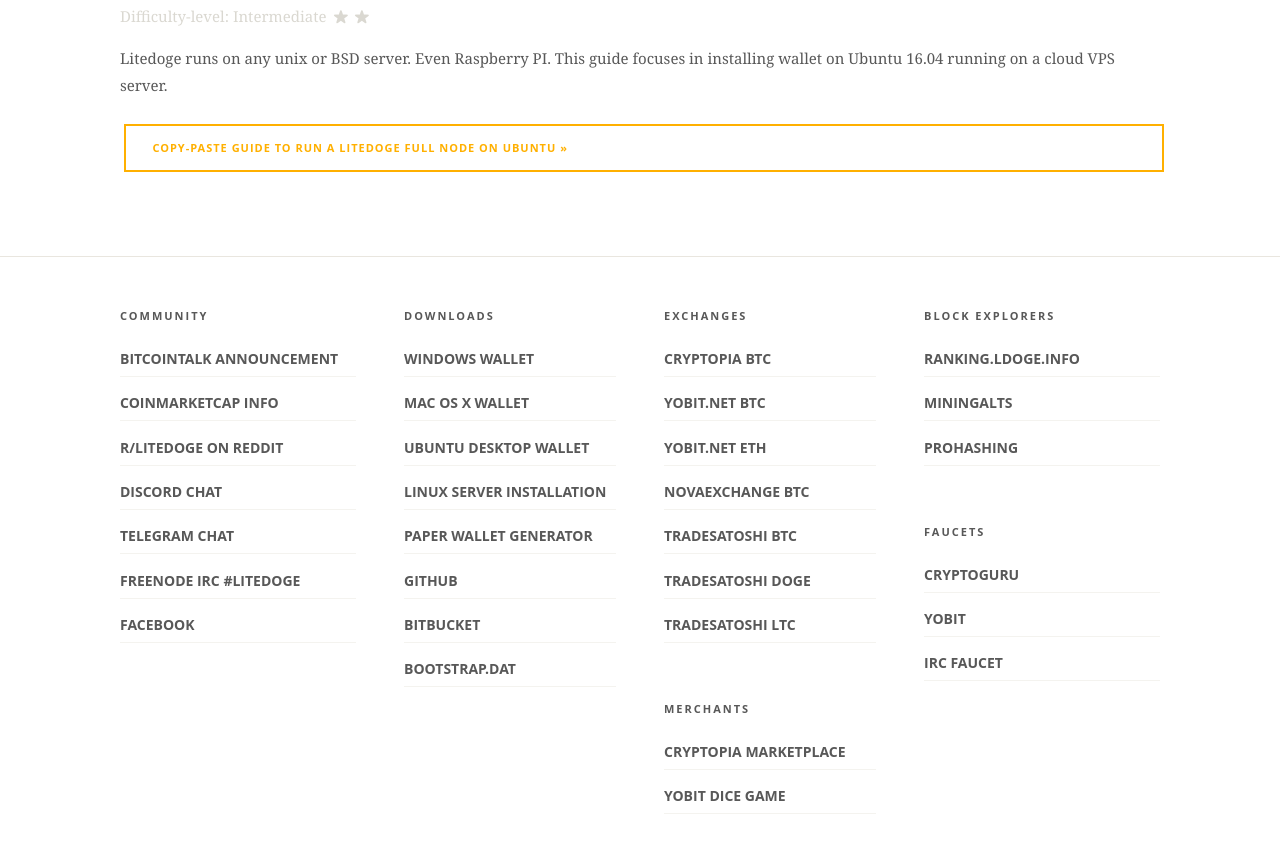
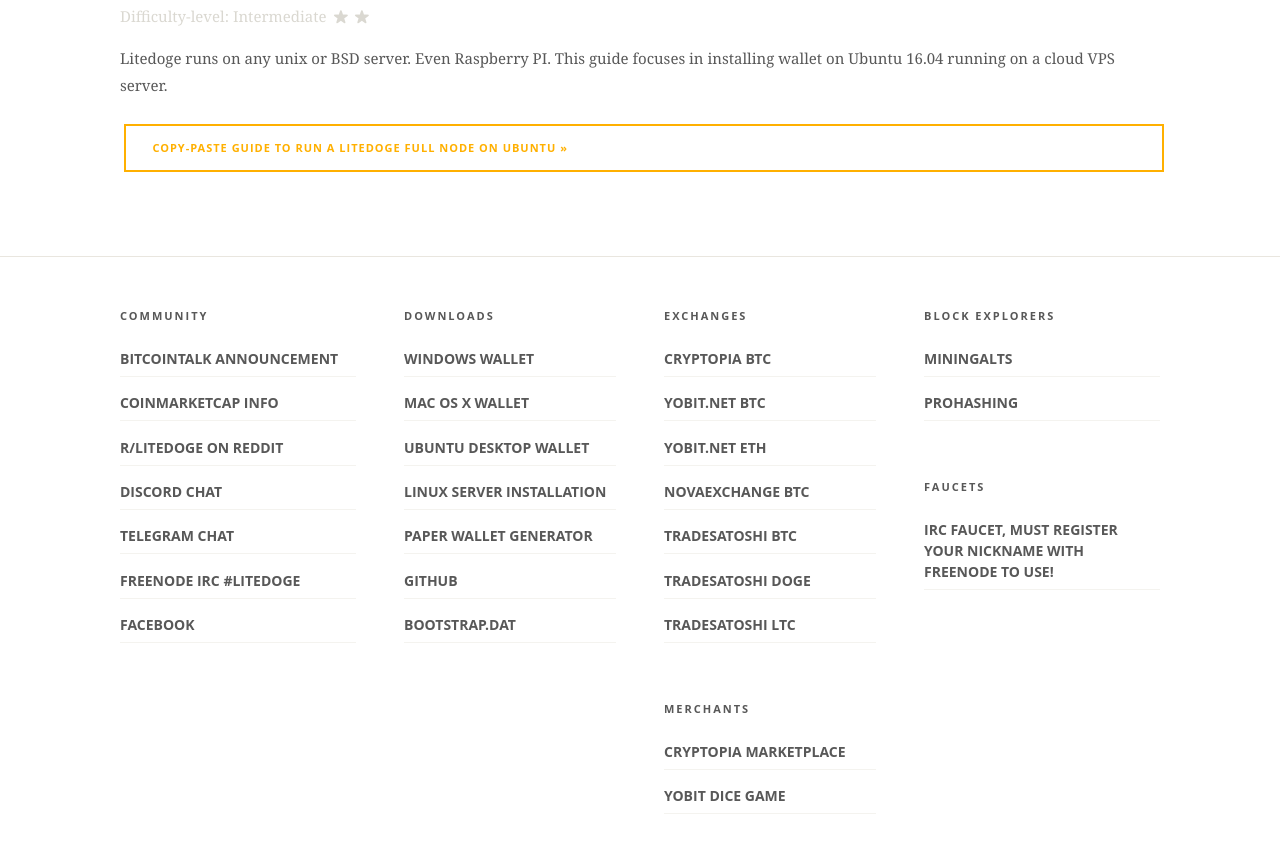
Before and after one commit to zelda180/ldoge.org, a plain HTML site: page index.html in a window 1280 px wide. Shown: the part 3202-4045 px from the top of the page. Drawn offline with Linux system fonts and the light colour scheme; no server answers; grey boxes are pictures that could not be loaded.

Commit message:
Update index.html

```diff
--- a/index.html
+++ b/index.html
@@ -492,7 +492,6 @@ addnode=86.205.155.158</pre>
                         <!--li class="cat-item"><a href="https://github.com/suchapp/fullnode-webwallet" target="_blank">Self-Hosted Mobile Wallet (with TOR)</a></li-->
                         <li class="cat-item"><a href="https://walletgenerator.net/?currency=LiteDoge" target="_blank">Paper Wallet Generator</a></li>
                         <li class="cat-item"><a href="https://github.com/vashshawn/LDOGE" target="_blank">Github</a></li>
-                        <li class="cat-item"><a href="https://bitbucket.org/ctgiant/litedoge/src/" target="_blank">Bitbucket</a></li>
                         <li class="cat-item"><a href="https://mega.nz/#!DxICFL7C!ZHUTb0SDz3LPQq4PobHbrOF46RE8Q5ZgJbjb-MqIHJI" target="_blank">Bootstrap.dat</a></li>
                       </ul>
 
@@ -527,7 +526,6 @@ addnode=86.205.155.158</pre>
                     <aside class="widget widget_categories">
                         <h3 class="widget-title">Block Explorers</h3>
                         <ul>
-                            <li class="cat-item"><a href="http://ranking.ldoge.info" target="_blank">ranking.ldoge.info</a></li>
                             <li class="cat-item"><a href="http://ldoge.miningalts.com/" target="_blank">Miningalts</a></li>
                             <li class="cat-item"><a href="https://prohashing.com/explorer/LiteDogecoin/" target="_blank">ProHashing</a></li>
                         </ul>
@@ -536,9 +534,7 @@ addnode=86.205.155.158</pre>
 
                         <h3 class="widget-title">Faucets</h3>
                         <ul>
-                            <li class="cat-item"><a href="http://cryptoguru.tk/Faucet/index.php?Currency=LDOGE" target="_blank">CryptoGuru</a></li>
-                            <li class="cat-item"><a href="https://yobit.net/en/freecoins/" target="_blank">Yobit</a></li>
-                            <li class="cat-item"><a href="https://webchat.freenode.net/?channels=#litedoge" target="_blank">IRC faucet</a></li>
+                            <li class="cat-item"><a href="https://webchat.freenode.net/?channels=#litedoge" target="_blank">IRC faucet, must register your NICKNAME with freenode to use!</a></li>
                         </ul>
 
                     </aside>
```
